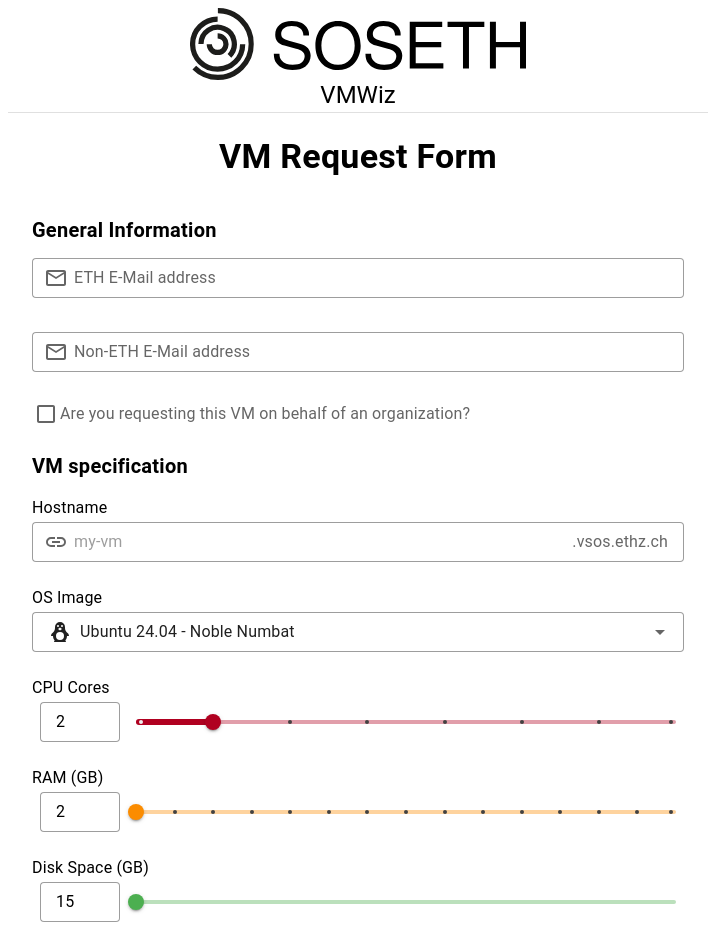
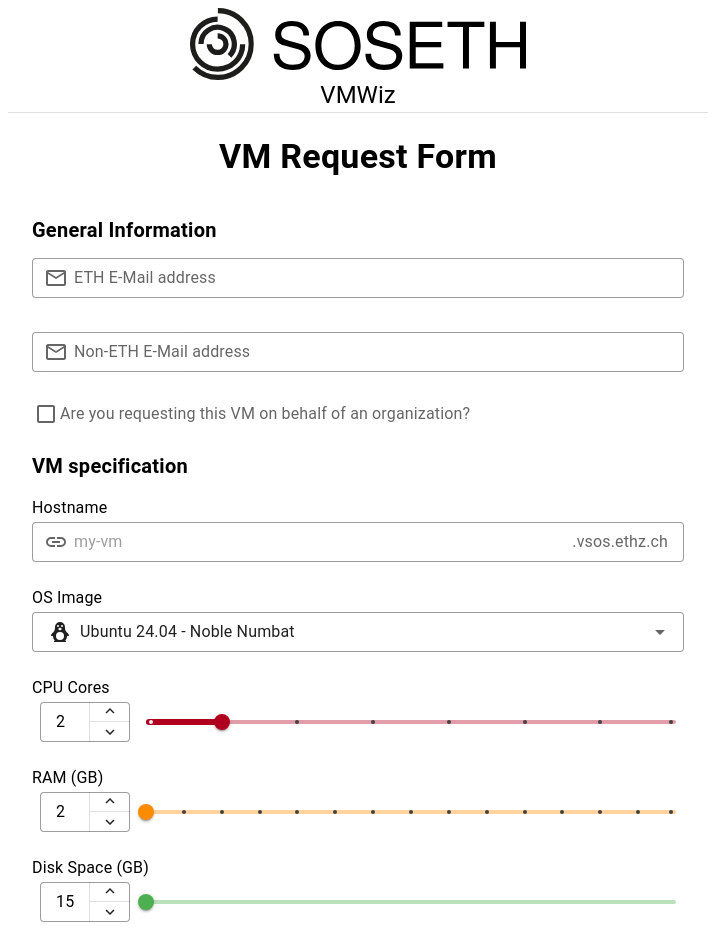
Before and after one commit to cerfedino/VMWiz, a Vue app in the folder vmwiz-frontend/: page / in a window 1280 px wide. Shown: the top 947 px of the page, without its empty margins (282-997 px from the left). Built offline with nearby package versions, Linux system fonts and the light colour scheme; no server answers.

Commit message:
Fixed data type mismatch in  frontend

```diff
--- a/vmwiz-frontend/src/main.js
+++ b/vmwiz-frontend/src/main.js
@@ -7,6 +7,7 @@ import Vuex from "vuex";
 import "vuetify/styles";
 import { createVuetify } from "vuetify";
 import * as components from "vuetify/components";
+import { VNumberInput } from "vuetify/labs/VNumberInput";
 import * as directives from "vuetify/directives";
 
 const app = createApp(App);
@@ -14,7 +15,10 @@ const app = createApp(App);
 import { aliases, mdi } from "vuetify/iconsets/mdi-svg";
 
 const vuetify = createVuetify({
-    components,
+    components: {
+        ...components,
+        VNumberInput,
+    },
     directives,
     icons: {
         defaultSet: "mdi",
--- a/vmwiz-frontend/src/views/FormView.vue
+++ b/vmwiz-frontend/src/views/FormView.vue
@@ -93,6 +93,7 @@
             <v-slider
                 show-ticks="always"
                 step="1"
+                type="number"
                 thumb-label
                 thumb-size="16"
                 tick-size="4"
@@ -105,9 +106,10 @@
                 :rules="[() => form_values.validation_errors.cores || true]"
             >
                 <template v-slot:prepend>
-                    <v-text-field
-                        style="width: 80px"
-                        type="number"
+                    <v-number-input
+                        style="width: 90px"
+                        control-variant="stacked"
+                        min="0"
                         hide-details
                         single-line
                         variant="outlined"
@@ -119,6 +121,7 @@
             <v-slider
                 show-ticks="always"
                 step="1"
+                type="number"
                 thumb-label
                 thumb-size="16"
                 tick-size="4"
@@ -131,9 +134,10 @@
                 :rules="[() => form_values.validation_errors.ramGB || true]"
             >
                 <template v-slot:prepend>
-                    <v-text-field
-                        style="width: 80px"
-                        type="number"
+                    <v-number-input
+                        style="width: 90px"
+                        control-variant="stacked"
+                        min="0"
                         hide-details
                         single-line
                         variant="outlined"
@@ -147,6 +151,7 @@
             <v-slider
                 step="1"
                 thumb-label
+                type="number"
                 thumb-size="16"
                 tick-size="4"
                 variant="outlined"
@@ -158,9 +163,10 @@
                 :rules="[() => form_values.validation_errors.diskGB || true]"
             >
                 <template v-slot:prepend>
-                    <v-text-field
-                        style="width: 80px"
-                        type="number"
+                    <v-number-input
+                        style="width: 90px"
+                        control-variant="stacked"
+                        min="0"
                         hide-details
                         variant="outlined"
                         density="compact"
```
